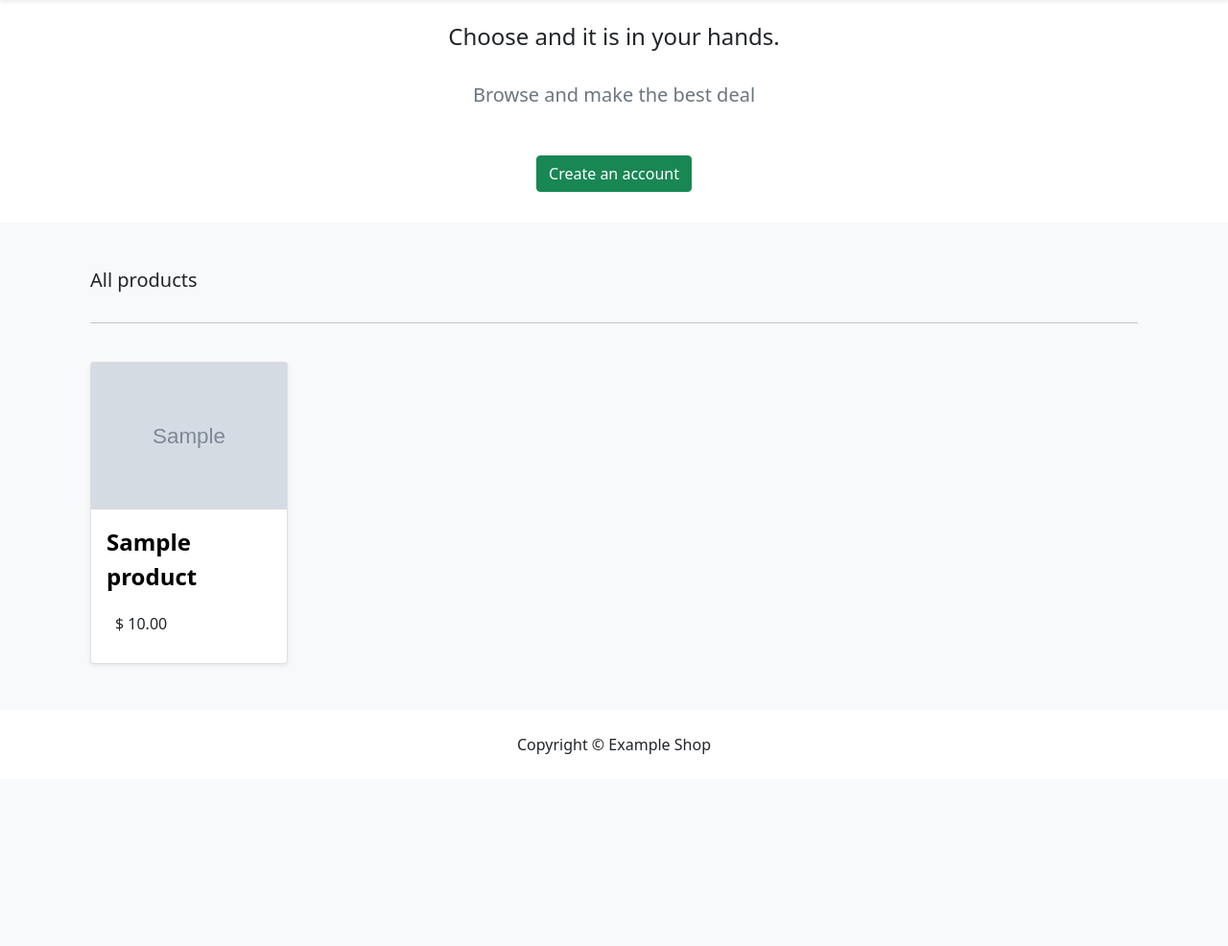
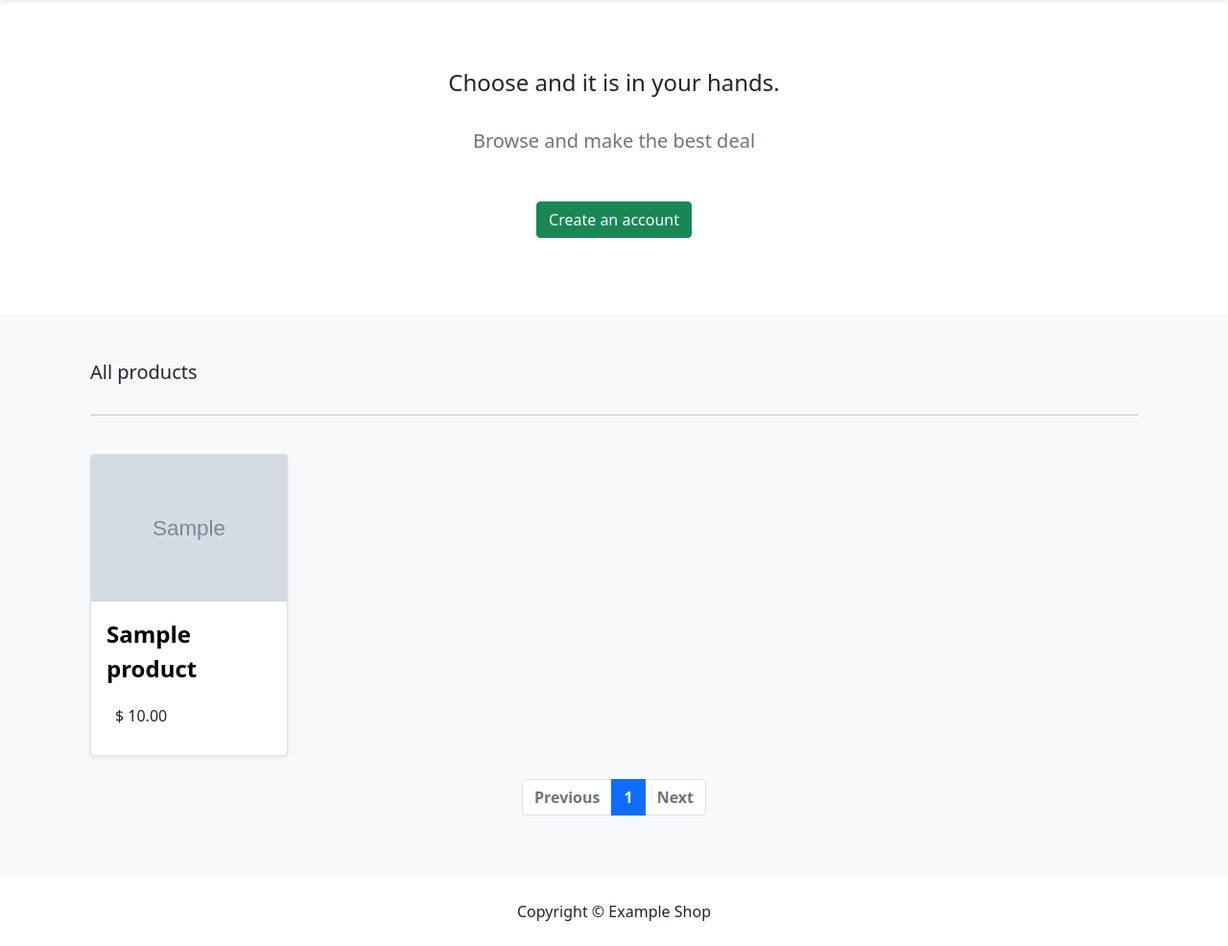
Before and after one commit to Lap0chka/test_task_shop, a Django app: page / in a window 1280 px wide. Shown: the part 111-1097 px from the top of the page at 96% size. Before the commit the page ends 897 px from the top, so only its background shows below. Run offline with Django 5.2, Linux system fonts and the light colour scheme; tables that the repository leaves empty hold one stand-in row (values such as "Sample post"); grey boxes marked "Sample" are stand-in pictures; some libraries are stand-ins or nearby versions.

Commit message:
BETA V 0.1 27.10.2024

```diff
--- a/test_task_shop/payment/templates/payment/checkout.html
+++ b/test_task_shop/payment/templates/payment/checkout.html
@@ -31,7 +31,9 @@
         <br>
 
 
-        <button id="complete-order" type="submit" name="stripe-payment" value="stripe-payment" class="btn btn-primary navbar-btn text-white"> &nbsp; Complete order
+        <button id="complete-order" type="submit" name="type_payment" value="stripe-payment" class="btn btn-primary navbar-btn text-white"> &nbsp; Pay with card
+        </button>
+        <button id="complete-order-crypto" type="submit" name="type_payment" value="crypto-payment" class="btn btn-primary navbar-btn text-white"> &nbsp; Pay with crypto
         </button>
 
 
--- a/test_task_shop/payment/urls.py
+++ b/test_task_shop/payment/urls.py
@@ -1,7 +1,7 @@
 from django.urls import path
 
 from . import views
-from .weebhook import stripe_webhook
+from .weebhook import stripe_webhook, bitpay_webhook
 
 app_name = 'payment'
 
@@ -11,8 +11,11 @@ urlpatterns = [
     path('payment-success/', views.payment_success, name='payment_success'),
     path('complete_order/', views.complete_order, name='complete_order'),
     path('checkout/', views.checkout, name='checkout'),
+    path('pay_with_crypo', views.create_invoice_bit_pay, name='pay_with_crypo'),
 
     path('webhook-stripe/', stripe_webhook, name='webhook-stripe'),
+    path('webhook-bitpay/', bitpay_webhook, name='webhook-bitpat'),
+
 
     path("order/<int:order_id>/pdf/", views.admin_order_pdf, name="admin_order_pdf"),
 ]
--- a/test_task_shop/shop/faker_data.py
+++ b/test_task_shop/shop/faker_data.py
@@ -13,7 +13,7 @@ from django.utils.text import slugify
 fake = Faker()
 
 categories = []
-for _ in range(10):
+for _ in range(2):
     name = fake.word()
     slug = slugify(name)
     category = Category.objects.create(name=name, slug=slug)
--- a/test_task_shop/shop/models.py
+++ b/test_task_shop/shop/models.py
@@ -54,7 +54,8 @@ class Product(models.Model):
     brand = models.CharField(max_length=248)
     description = models.TextField(blank=True)
     price = models.DecimalField(max_digits=7, decimal_places=2, default=99.99)
-    image = models.ImageField(upload_to='images/products/%Y/%m/%d', blank=True, default='images/default.jpg')
+    image = models.ImageField(upload_to='images/products/%d-%m-%Y',
+                              blank=True, default='images/products/default/default.jpg')
     is_available = models.BooleanField(default=False)
     create_at = models.DateTimeField(auto_now_add=True)
     update_at = models.DateTimeField(auto_now=True)
--- a/test_task_shop/shop/templates/shop/components/product_list.html
+++ b/test_task_shop/shop/templates/shop/components/product_list.html
@@ -1,15 +1,14 @@
+{% load thumbnail%}
+
 {% for product in products %}
 
-{% if forloop.last %}
-<div class="col" hx-get="{% url 'shop:products' %}?page={{ page_obj.number|add:1 }}" hx-trigger="revealed"
-    hx-swap="afterend">
-    {% else %}
-    <div class="col">
-        {% endif %}
+
 <a class="text-black text-decoration-none fs-4" href="{{product.get_absolute_url}}">
     <div class="card shadow-sm h-100">
 
-                <img class="img-fluid h-100" alt="Responsive image" src="{{ product.image.url }}" />
+        {% thumbnail product.image "400x400" as im %}
+            <img class="img-fluid h-100" alt="Responsive image" src="{{ im.url }}"/>
+        {% endthumbnail %}
 
         <div class="card-body">
             <p class="card-text">
@@ -22,5 +21,4 @@
         </div>
     </div>
 </a>
-    </div>
 {% endfor %}
--- /dev/null
+++ b/test_task_shop/shop/templates/shop/components/random_list.html
@@ -0,0 +1,3 @@
+<div class="row row-cols-1 row-cols-sm-2 row-cols-md-1 g-3">
+    {% include 'shop/components/product_list.html' %}
+</div>
--- a/test_task_shop/shop/templates/shop/products.html
+++ b/test_task_shop/shop/templates/shop/products.html
@@ -3,18 +3,17 @@
 {% block content %}
 
 
-    <!-- Introduction section -->
 {% if not request.user.is_authenticated %}
 <section class="py-4 text-center container">
-    <div class="row">
+    <div class="row py-lg-5">
         <div class="col-lg-6 col-md-8 mx-auto">
             <h4>Choose and it is in your hands.</h4>
 
-        <br />
+            <br/>
 
             <p class="lead text-muted">Browse and make the best deal</p>
 
-        <br />
+            <br/>
 
             <a href="{% url 'account:register' %}" class="btn btn-success my-2"> Create an account </a>
         </div>
@@ -27,13 +26,55 @@
     <div class="container">
         <div class="pb-3 h5">All products</div>
 
-      <hr />
+        <hr/>
 
-      <br />
+        <br/>
 
         <div class="row row-cols-1 row-cols-sm-2 row-cols-md-5 g-3">
             {% include 'shop/components/product_list.html' %}
         </div>
+        <br>
+        <div class="col-12">
+            <nav>
+                <ul class="pagination justify-content-center">
+                    <!-- Previous page link -->
+                    {% if page_obj.has_previous %}
+                    <li class="page-item">
+                        <a class="page-link" href="?page={{ page_obj.previous_page_number }}">Previous</a>
+                    </li>
+                    {% else %}
+                    <li class="page-item disabled">
+                        <a class="page-link" href="#" tabindex="-1">Previous</a>
+                    </li>
+                    {% endif %}
+
+                    <!-- Page numbers -->
+                    {% for page_num in page_obj.paginator.page_range %}
+                    {% if page_num == page_obj.number %}
+                    <li class="page-item active">
+                        <a class="page-link" href="#">{{ page_num }}</a>
+                    </li>
+                    {% else %}
+                    <li class="page-item">
+                        <a class="page-link" href="?page={{ page_num }}">{{ page_num }}</a>
+                    </li>
+                    {% endif %}
+                    {% endfor %}
+
+                    <!-- Next page link -->
+                    {% if page_obj.has_next %}
+                    <li class="page-item">
+                        <a class="page-link" href="?page={{ page_obj.next_page_number }}">Next</a>
+                    </li>
+                    {% else %}
+                    <li class="page-item disabled">
+                        <a class="page-link" href="#" tabindex="-1">Next</a>
+                    </li>
+                    {% endif %}
+                </ul>
+            </nav>
+
+        </div>
     </div>
 </section>
 {% endblock %}
--- a/test_task_shop/shop/views.py
+++ b/test_task_shop/shop/views.py
@@ -1,5 +1,5 @@
-from django.contrib import messages
-from django.shortcuts import get_object_or_404, render, redirect
+from PIL.ImagePalette import random
+from django.shortcuts import get_object_or_404, render
 from django.views.generic import ListView
 
 from .models import Product
@@ -21,5 +21,6 @@ def product_detail(request, slug):
     View to display the details of a specific product.
     """
     product = get_object_or_404(Product, slug=slug)
-    context = {'product': product}
+    random_products = Product.available.order_by('?')[:4]
+    context = {'product': product, 'products': random_products}
     return render(request, 'shop/product_detail.html', context)
--- a/test_task_shop/test_task_shop/templates/includes/nav_bar.html
+++ b/test_task_shop/test_task_shop/templates/includes/nav_bar.html
@@ -44,7 +44,7 @@
             <span class="navbar-toggler-icon"></span>
         </button>
         <div class="collapse navbar-collapse" id="navbarNavDropdown">
-            <form action="{% url 'shop:search_products' %}">
+            <form>
                 <div class="ms-auto d-none d-lg-block">
                     <div class="input-group">
               <span
```
Also changed, not shown: test_task_shop/payment/views.py (+47 -48 lines), test_task_shop/payment/weebhook.py (+8 -0 lines), test_task_shop/shop/templates/shop/category_list.html (added, +32 -0 lines), test_task_shop/shop/templates/shop/product_detail.html (+9 -3 lines), test_task_shop/test_task_shop/settings.py (+6 -2 lines), exchanger/exchanger.py (added), 1 other file. Lines whose indentation alone changed are shown as unchanged.
